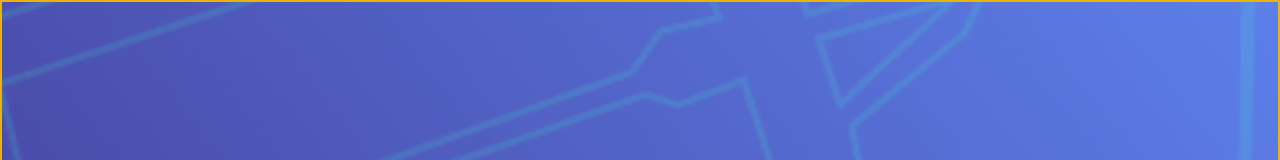
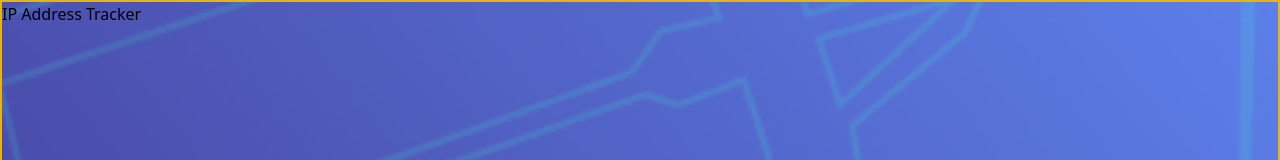
Before and after one commit to rineliniguezsosa/ip-address-tracker, a plain HTML site: page index.html in a window 1280 px wide. Shown: the top 160 px of the page. Drawn offline with nearby package versions, Linux system fonts and the light colour scheme.

Commit message:
[FEAT] Cambios en el index.html
- estableciendo dentro del elemento html header el elemento html div con el elemento h1 con el titulo de "IP Address Tracker"

```diff
--- a/index.html
+++ b/index.html
@@ -36,7 +36,9 @@
   <main>
 
     <header class="min-h-[50vh] bg-cover bg-center bg-patternmobile bg-no-repeat border-2 border-yellow-500">
-
+        <div>
+          <h1>IP Address Tracker</h1>
+        </div>
     </header>
     <!-- IP Address Tracker
 
```
